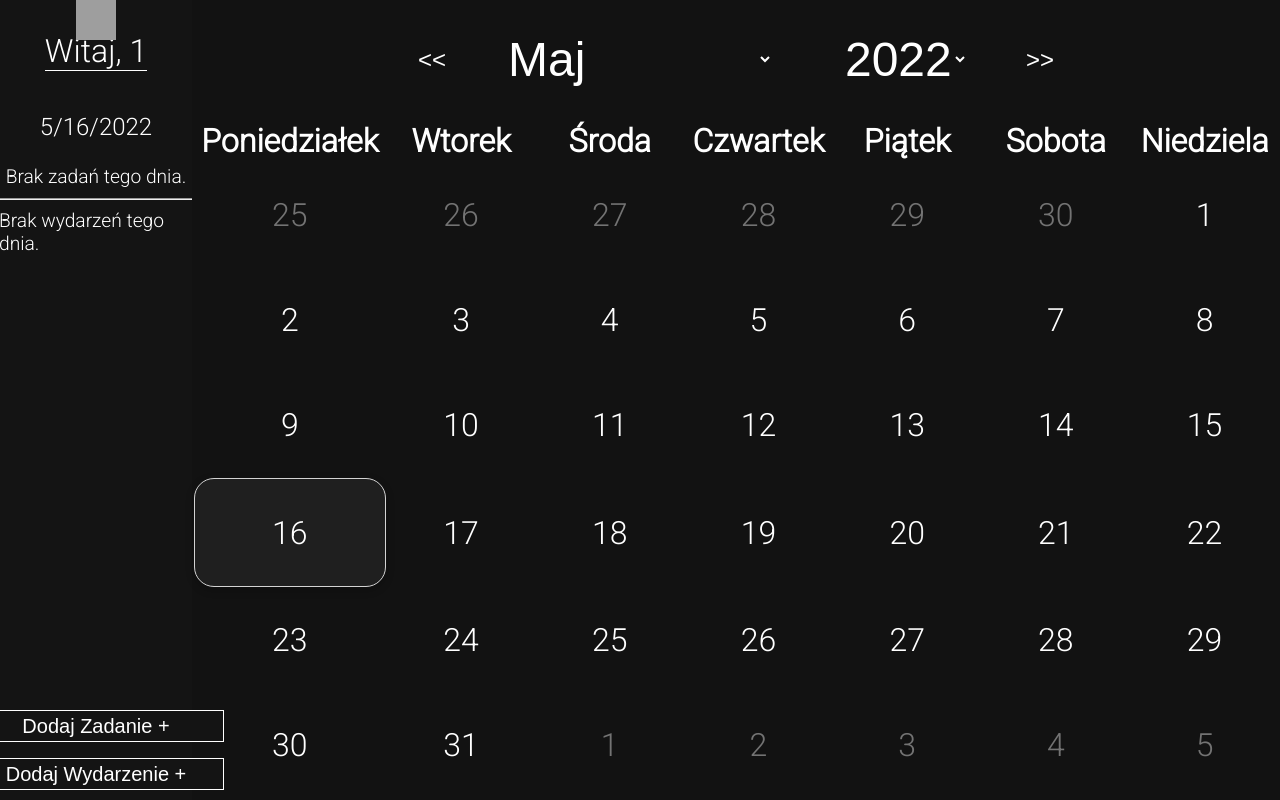
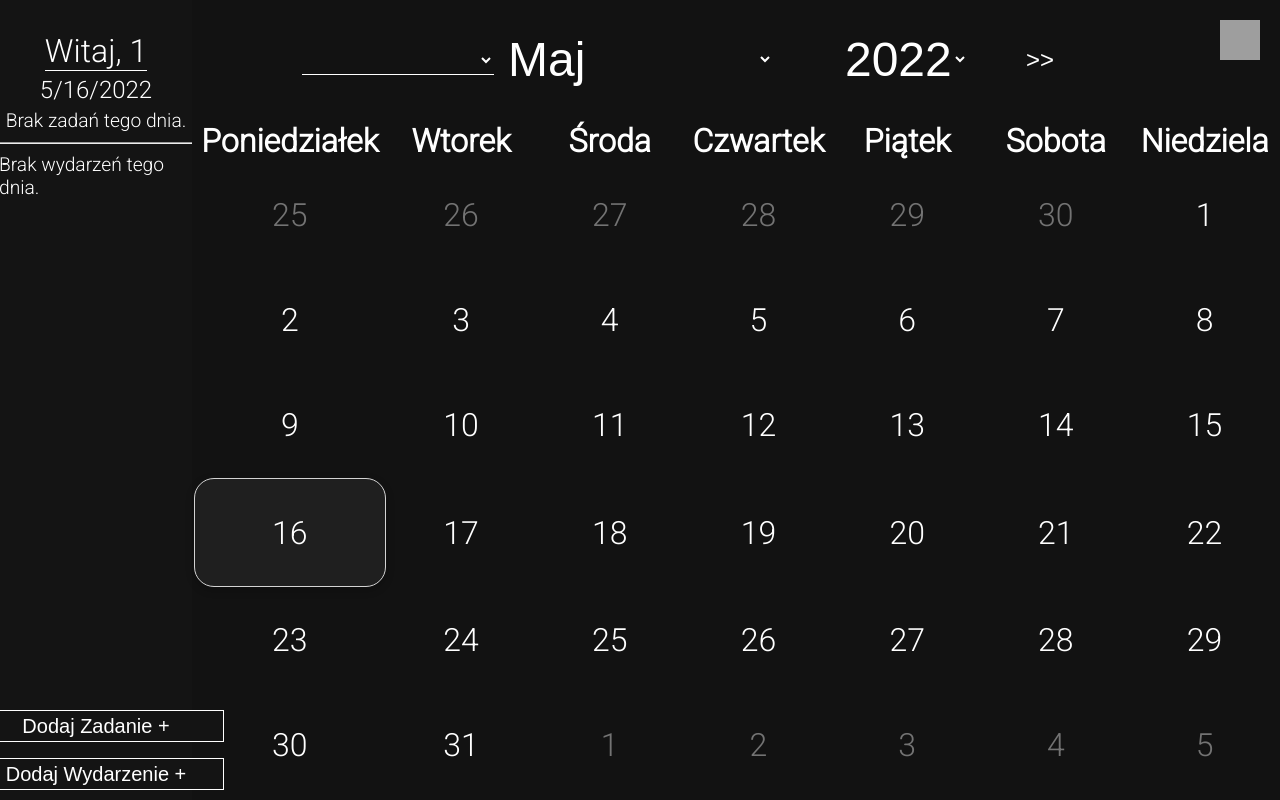
Before and after one commit to frankos6/blanciorgancior, a PHP site: page / in a window 1280 px wide. Run offline with PHP 8.4, Linux system fonts and the light colour scheme; a user stored in the database is signed in; data comes from the database, SQL or seed files in the repository; tables that the repository leaves empty hold one stand-in row (values such as "Sample post"); lists and menus that the app fills with data are empty; grey boxes are pictures that could not be loaded.

Commit message:
Prawie gotowe <##<#<<#<# L!L!L!!!

```diff
--- a/backend/edytujWydarzenie.php
+++ b/backend/edytujWydarzenie.php
@@ -9,6 +9,12 @@
     <meta name="viewport" content="width=device-width, initial-scale=1.0">
     <link rel="stylesheet" href="../styles/style.css">
     <title>Document</title>
+    <style> body{ background-color: #141414;
+                  background-image: none;
+                  display: flex;
+                  justify-content: center;
+                  flex-direction: column;
+                  }</style>
 </head>
 <body>
     <?php
--- a/index.php
+++ b/index.php
@@ -4,7 +4,7 @@
     }
 ?>
 <!DOCTYPE html>
-<?php                                       // szymon-type syntax
+<?php                                       // szymon-type syntax :DDD
     require("backend\connection.php")
 ?>
 <html lang="en">
@@ -30,10 +30,6 @@
             <div id="assignments" class="assignment-display">
             </div>
             <img src="Images/logout-icon.png" class="logout-icon" onclick="logout()" title="Wyloguj się">
-            <!-- <label class="switch">
-                <input type="checkbox" id="checkbox"  onclick="darkMode()">
-                <span class="slider round"></span>
-            </label> -->
             <div class="add-buttons">
                 <button class="add-button" title="Dodaj zadanie" onclick="addTaskForm()"> Dodaj Zadanie  + </button>
                 <button class="add-button" title="Dodaj wydarzenie" onclick="addEventForm()">Dodaj Wydarzenie + </button>
@@ -42,6 +38,20 @@
         <div class="rightside">
             <h3 class="card-header" id="monthAndYear"></h3>
             <div class="cal-top">
+            <select name="kalendarz" id="kalendarz" class="index-select" class="form-select" >
+
+            </select>
+            <script>
+                const kalendarzSelect = document.getElementById('kalendarz');  //Skrypt do wyboru kalendarzy dla obecnego użytkownika
+                kalendarze.forEach(element => {
+                    var option = document.createElement("option");
+                        option.value = element.id;
+                    var text = document.createTextNode(element.nazwa);
+                        option.style.color = element.kolor;
+                    option.appendChild(text)
+                    kalendarzSelect.appendChild(option);
+                });
+            </script>
                 <button class="btn btn-outline-primary col-sm-6" id="previous" type="button" onclick="previous()">Previous</button>
                 <form class="form-inline">
                     <label class="lead mr-2 ml-2" for="month"></label>
--- a/login.php
+++ b/login.php
@@ -19,7 +19,7 @@
         <div class="logo-box">
             <div class="inline-block"> BGT <img src="Images/calendar-icon.png" class="calendar-icon"> </div>
             CALENDAR
-            <hr>
+            <hr class="cat">
         </div>
         <div class="login-box">
             <form action="logowanie.php" class="login-form" method="POST">
--- a/register.php
+++ b/register.php
@@ -19,7 +19,7 @@
     <div class="logo-box">
          <div class="inline-block"> BGT <img src="Images/calendar-icon.png" class="calendar-icon"> </div>
         CALENDAR
-        <hr>
+        <hr class="cat">
     </div>
         <div class="login-box">
             <form action="rejestracja.php" class="login-form" method="POST">
--- a/scripts/script.js
+++ b/scripts/script.js
@@ -15,7 +15,6 @@ function off() {
 function logout(){                                                          //Funkcja wylogowywania z kalendarza
     location.href = "login.php"
 }
-
 
 let Data = (new Date()).toLocaleString();                                   // Pobranie dzisiejszej daty
 Data = Data.split(",")[0];                                                  // Zamienienie formatowania daty
--- a/styles/style.css
+++ b/styles/style.css
@@ -19,8 +19,8 @@ body{
     width: 2.5rem;
     cursor: pointer;
     position: absolute;
-    top: 20;
-    right: 20;
+    top: 20px;
+    right: 20px;
     transition: 0.3s ease-in-out;
 }
 
@@ -52,13 +52,14 @@ body{
     text-align: center;
     font-size: 1.5rem;
     animation: appearText 1s ease-in;
-    margin-top: 10px;
+    margin-top: 5px;
+    margin-bottom: 5px;
 }
 
 #welcome-msg{
     border-bottom: 1px solid #040406;
     animation: appearText 1s ease-in;
-    margin-bottom: -10;
+    margin-bottom: 0px;
     border-bottom: 1px solid white;
 }
 
@@ -390,6 +391,14 @@ iframe{
     font-size: 32px;
     height: 85%;
     width: 100%;
+}
+
+.index-select{
+    width: 12rem;
+    font-size: 24px;
+    position: absolute;
+    left: 270px;
+    border-bottom: 1px solid white;
 }
 
 .btn{
```
Also changed, not shown: other parts of styles/style.css (+28 -14 lines), backend/edytujZadanie.php (+7 -1 lines).
